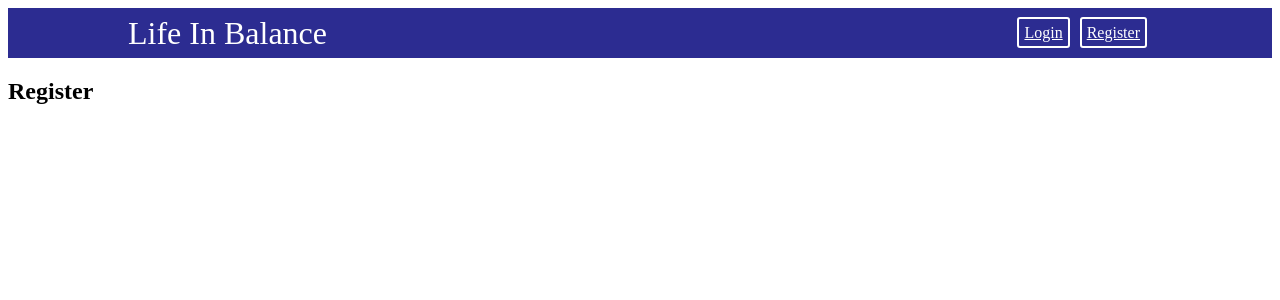
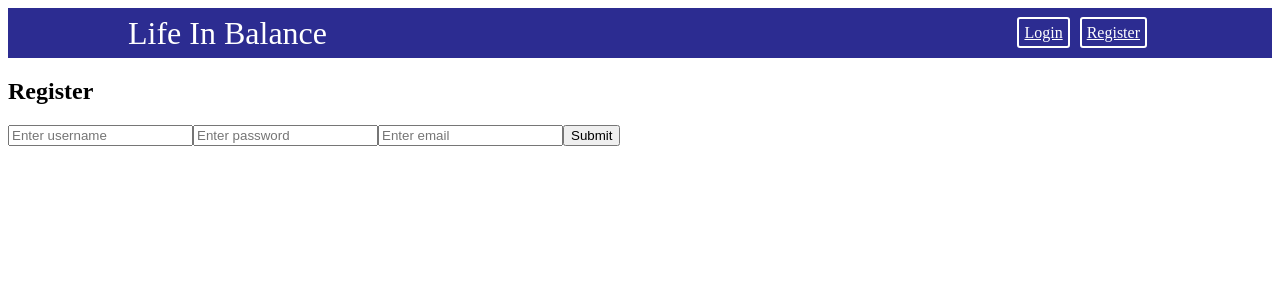
Before and after one commit to AlexBrown4020/mern-project, a React (Create React App) app in the folder client/: page /register in a window 1280 px wide. Shown: the top 300 px of the page. Built offline with nearby package versions, Linux system fonts and the light colour scheme.

Commit message:
Feat: add basic form submission parameters

```diff
--- a/client/src/components/registration/Registration.jsx
+++ b/client/src/components/registration/Registration.jsx
@@ -7,7 +7,10 @@ export const Registration = () => {
             <Navbar/>
             <h2>Register</h2>
             <div className='formContainer'>
-
+                <input className='submissionInput' type='text' placeholder='Enter username' />
+                <input className='submissionInput' type='password' placeholder='Enter password' />
+                <input className='submissionInput' type='email' placeholder='Enter email' />
+                <button className='submissionButton' type='button'>Submit</button>
             </div>
         </div>
     )
```
